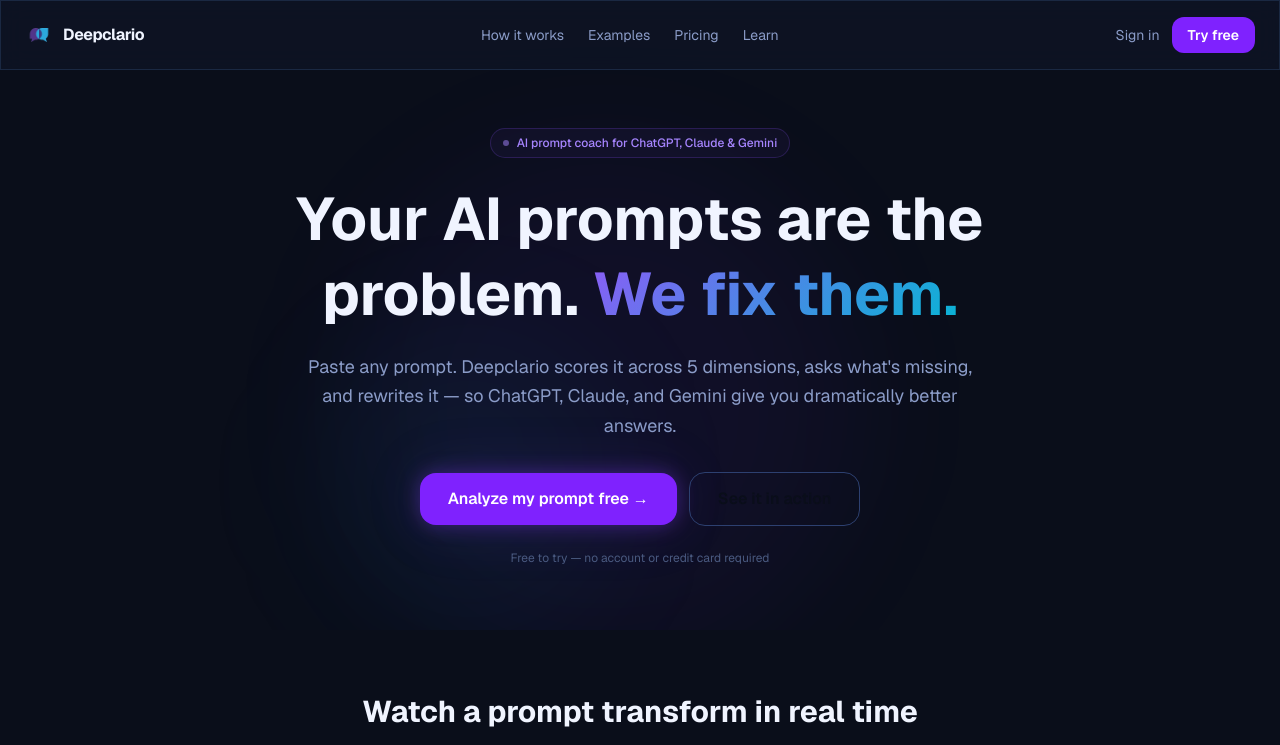
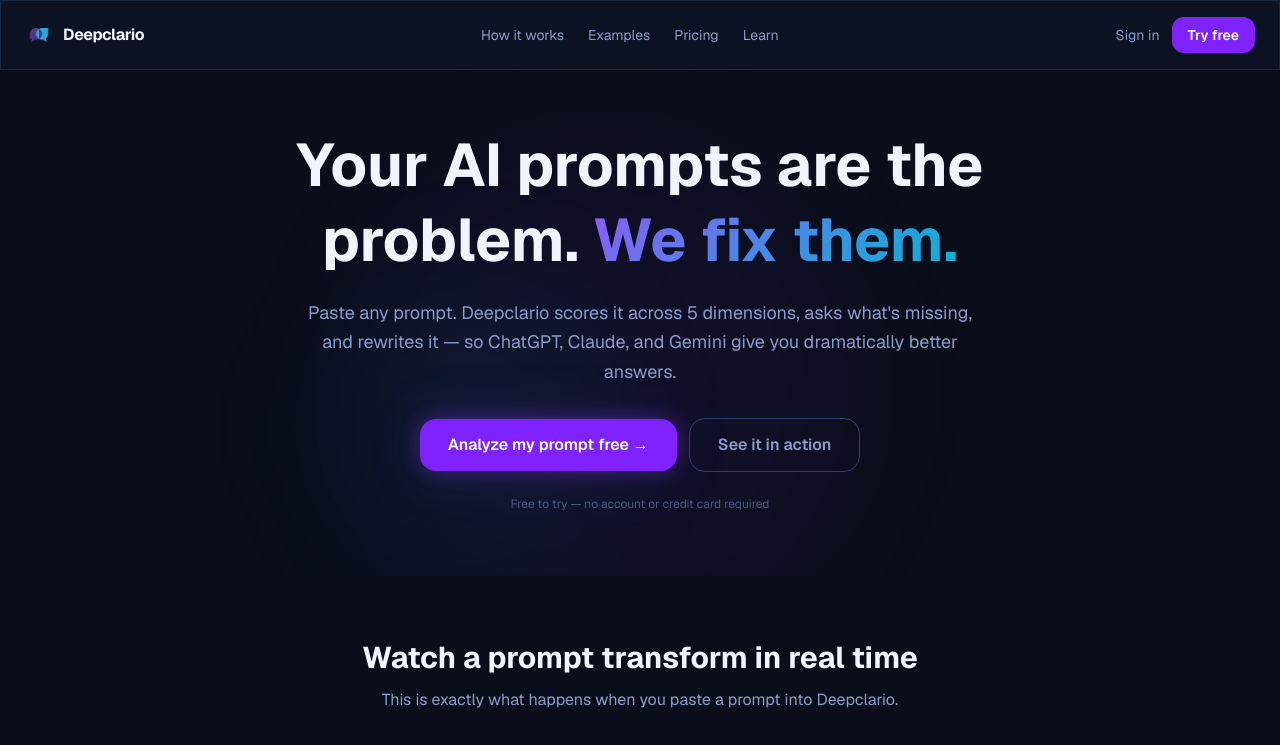
Before and after one commit to artshllk/prompt-analyzer-ai, a Next.js app: page / in a window 1280 px wide. Shown: the top 745 px of the page. Built offline with nearby package versions, Linux system fonts and the light colour scheme.

Commit message:
fix color bug

```diff
--- a/src/app/(marketing)/page.tsx
+++ b/src/app/(marketing)/page.tsx
@@ -177,10 +177,10 @@
           </div>
 
           <div className="relative max-w-3xl mx-auto text-center">
-            <div className="inline-flex items-center gap-2 px-3 py-1.5 rounded-full border border-violet-500/20 bg-violet-500/5 text-xs font-medium text-violet-400 mb-6">
+            {/* <div className="inline-flex items-center gap-2 px-3 py-1.5 rounded-full border border-violet-500/20 bg-violet-500/5 text-xs font-medium text-violet-400 mb-6">
               <span className="w-1.5 h-1.5 rounded-full bg-violet-400 animate-pulse" />
               AI prompt coach for ChatGPT, Claude &amp; Gemini
-            </div>
+            </div> */}
 
             <h1 className="text-4xl md:text-6xl font-bold leading-tight mb-5">
               Your AI prompts are the problem.{' '}
@@ -201,7 +201,7 @@
               </Link>
               <Link
                 href="#demo"
-                className="px-7 py-3.5 rounded-2xl border border-[#2d4070] text-[#8b9cc8] hover:border-[#4a5a80] hover:text-[#f0f4ff] font-semibold transition-all text-base"
+                className="px-7 py-3.5 rounded-2xl border border-[#2d4070] text-[#8b9cc8] hover:border-[#4a5a80] hover:text-[#f0f4ff] font-semibold transition-allbase"
               >
                 See it in action
               </Link>
```
